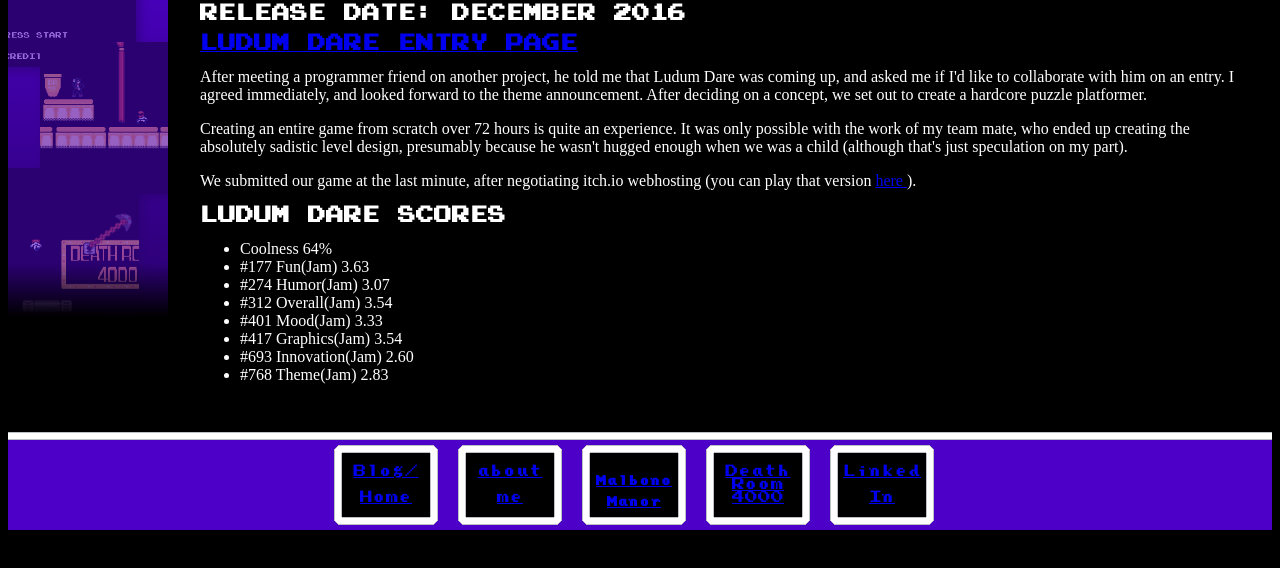
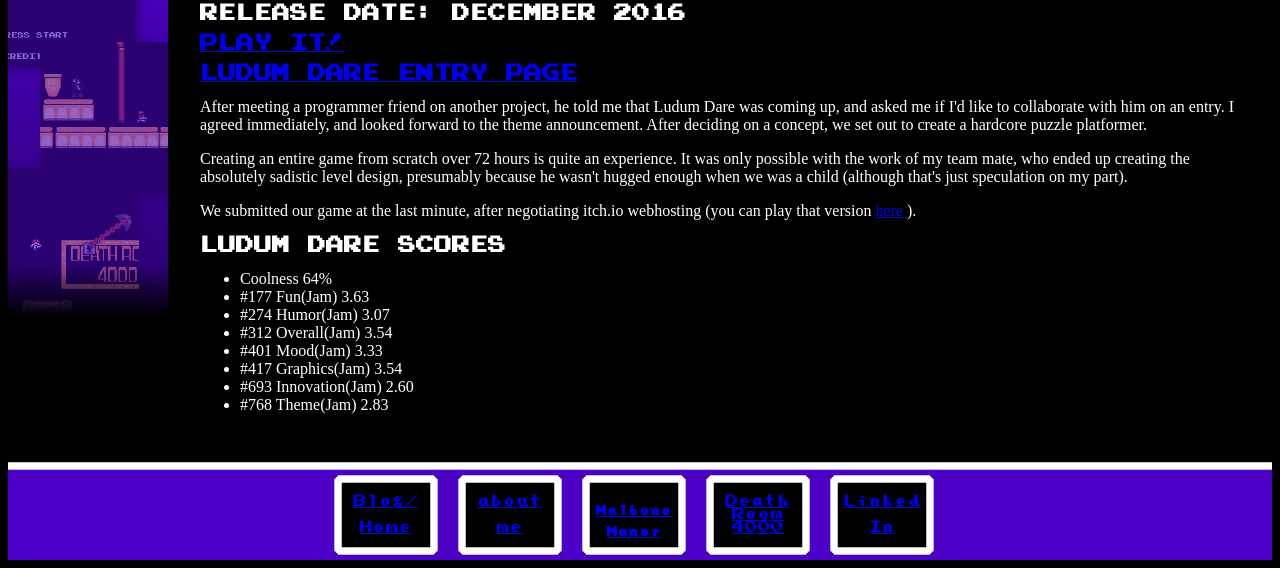
Before and after one commit to tat2tim/tat2tim.github.io, a plain HTML site: page DR4K.html in a window 1280 px wide. Shown: the part 279-847 px from the top of the page. Before the commit the page ends 817 px from the top, so only its background shows below. Drawn offline with Linux system fonts and the light colour scheme.

Commit message:
Add files via upload

```diff
--- a/DR4K.html
+++ b/DR4K.html
@@ -35,6 +35,8 @@
 <h1>
 RELEASE DATE: DECEMBER 2016
 </h1>
+
+<h1><a href ="tat2tim.github.io/DR4K_web/index.html">PLAY IT!</a></h1>
 
 <h1>
 <a href ="http://ludumdare.com/compo/ludum-dare-37/?action=preview&uid=125819">LUDUM DARE ENTRY PAGE</a>
```
